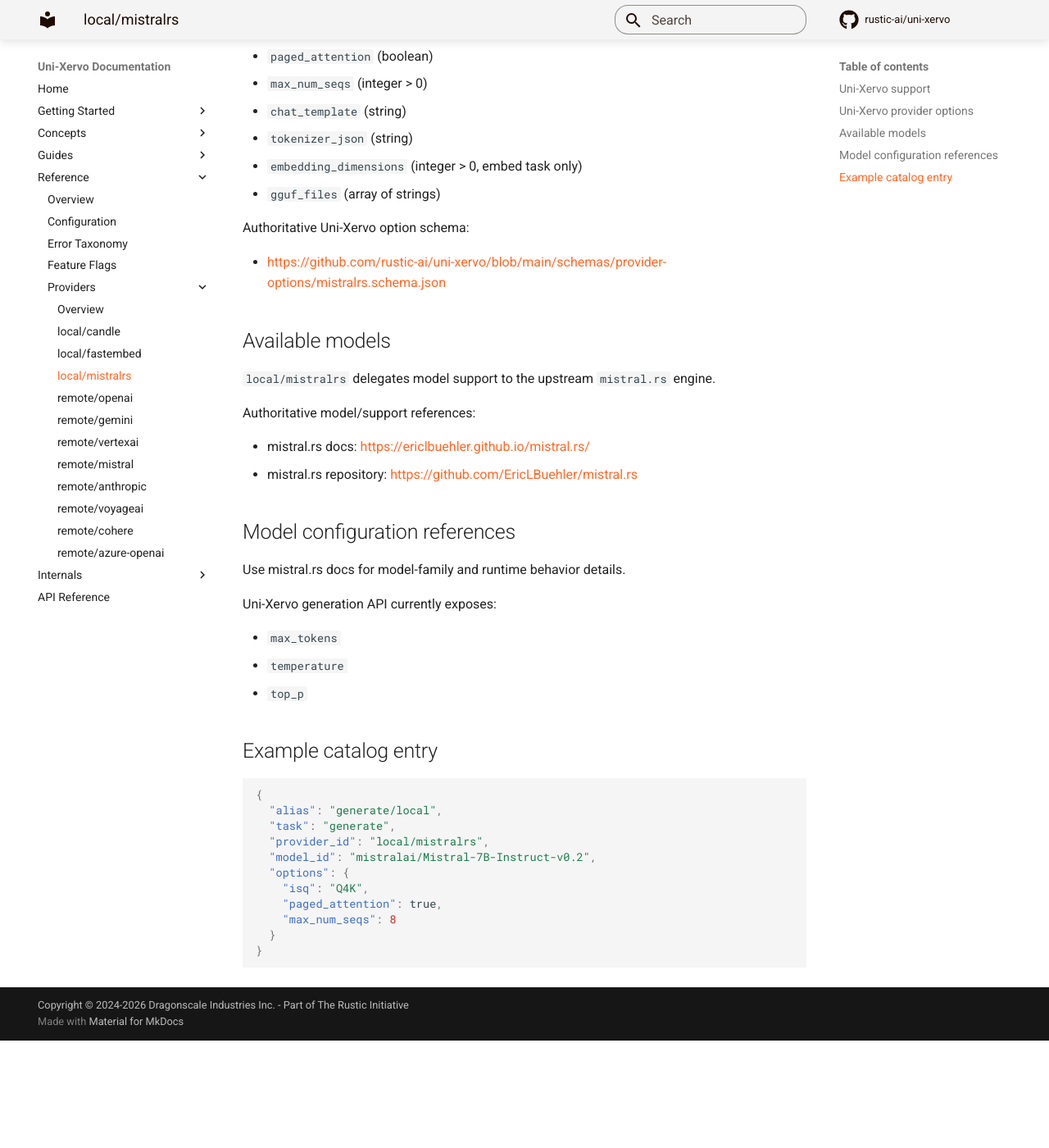
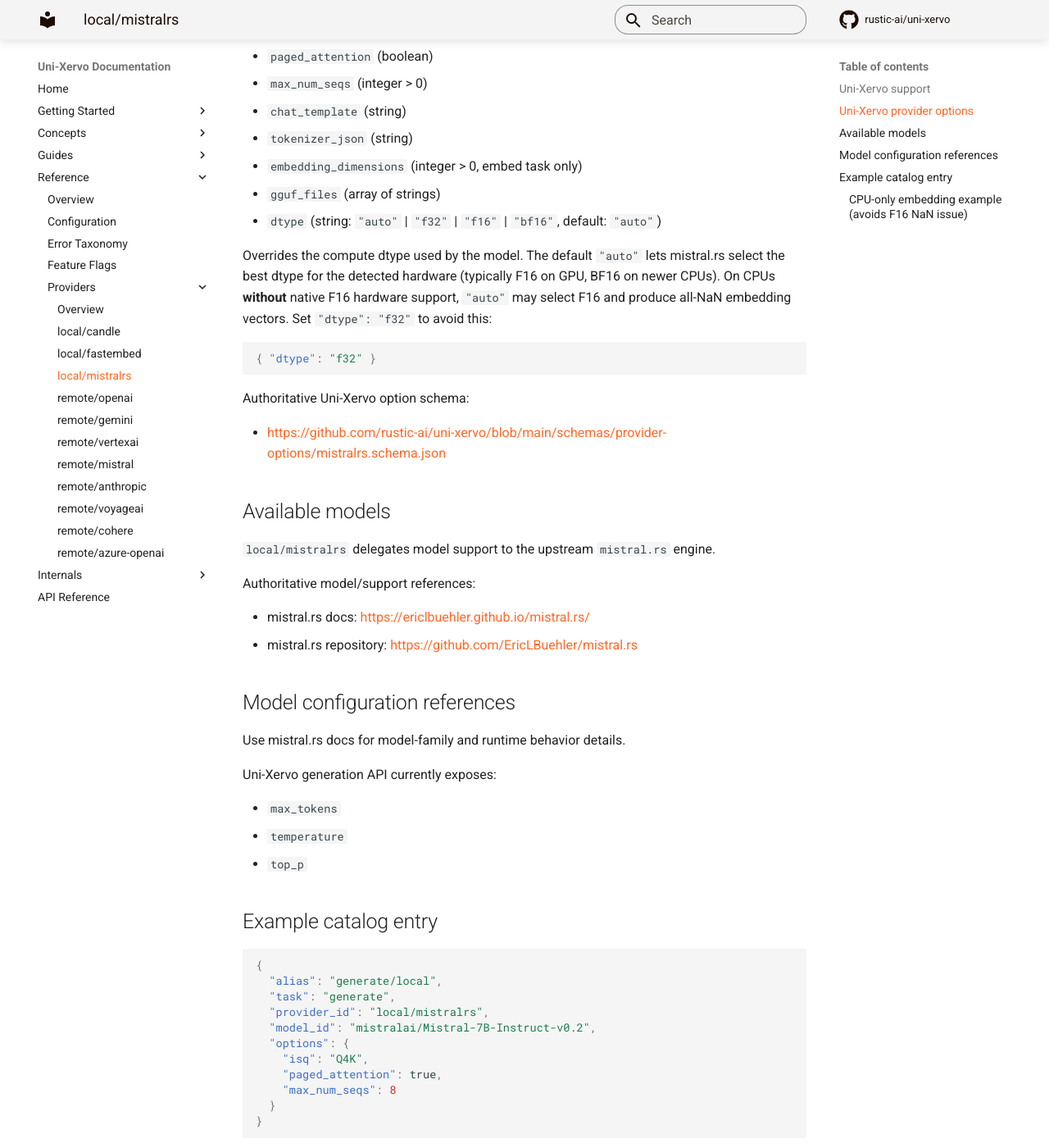
Before and after one commit to rustic-ai/uni-xervo, an MkDocs documentation site: the page built from website/docs/reference/providers/mistralrs.md, in a window 1280 px wide and 1400 px high, scrolled down 426 px. Shown: the whole window at 82% size. Built offline with MkDocs 1.6.1 and Material for MkDocs 9.7.7, drawn with Linux system fonts in a browser that asks for light colours; comment, search, counter and statistics services are not loaded; before the commit the page ends 1695 px from its top, so only the background shows below that; some of the changed text lies outside the part shown.

Commit message:
Update mistralrs provider docs with dtype option and default
Co-authored-by: milliondreams <265425+milliondreams@users.noreply.github.com>

````diff
--- a/website/docs/reference/providers/mistralrs.md
+++ b/website/docs/reference/providers/mistralrs.md
@@ -16,6 +16,17 @@
 - `tokenizer_json` (string)
 - `embedding_dimensions` (integer > 0, embed task only)
 - `gguf_files` (array of strings)
+- `dtype` (string: `"auto"` | `"f32"` | `"f16"` | `"bf16"`, default: `"auto"`)
+
+  Overrides the compute dtype used by the model. The default `"auto"` lets
+  mistral.rs select the best dtype for the detected hardware (typically F16 on
+  GPU, BF16 on newer CPUs). On CPUs **without** native F16 hardware support,
+  `"auto"` may select F16 and produce all-NaN embedding vectors. Set
+  `"dtype": "f32"` to avoid this:
+
+  ```json
+  { "dtype": "f32" }
+  ```
 
 Authoritative Uni-Xervo option schema:
 
@@ -55,3 +66,17 @@ Uni-Xervo generation API currently exposes:
   }
 }
 ```
+
+### CPU-only embedding example (avoids F16 NaN issue)
+
+```json
+{
+  "alias": "embed/default",
+  "task": "embed",
+  "provider_id": "local/mistralrs",
+  "model_id": "google/embeddinggemma-300m",
+  "options": {
+    "dtype": "f32"
+  }
+}
+```
````
